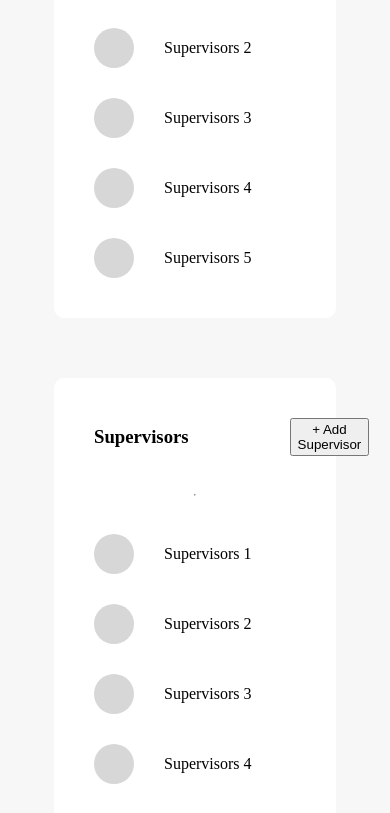
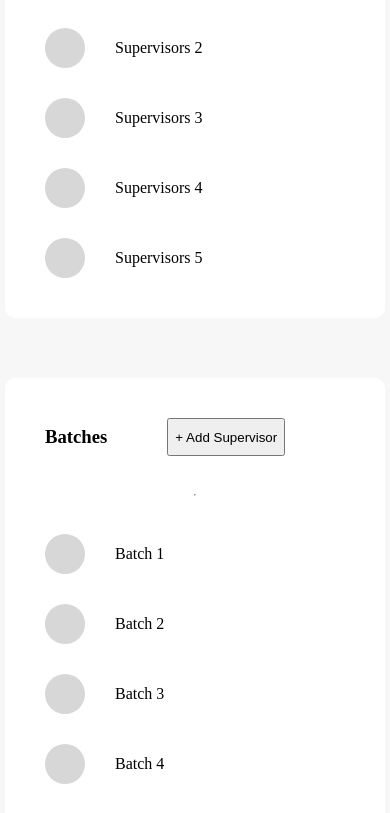
Before and after one commit to kavyanagendra/test-dartle, an Angular app: page / in a window 390 px wide. Shown: the part 1160-1973 px from the top of the page. Built offline with nearby package versions, Linux system fonts and the light colour scheme.

Commit message:
add 2nd box

```diff
--- a/src/app/app.component.css
+++ b/src/app/app.component.css
@@ -1,4 +1,6 @@
 .box-container {
+    width: 100%;
+    max-width: 1000px;
     display: flex;
     justify-content: space-between;
     padding: 40px;
@@ -10,6 +12,8 @@
 }
 
 .box2-container{
+    width: 100%;
+    max-width: 1000px;
     display: flex;
     flex-flow: column;
     justify-content: space-between;
@@ -26,6 +30,12 @@
     border-radius: 5px;
     padding: 50px;
     font-size: 15px;
+}
+
+.heading-container{
+    display: flex;
+    flex-direction: row;
+    gap: 70%
 }
 
 .grey-circle{
@@ -73,6 +83,11 @@
         align-items: center;
     }
 
+    .box-container,
+    .box2-container {
+        width: 300px;
+    }
+
     .box {
         width: 100%;
         padding: 20px;
@@ -82,4 +97,10 @@
     .grey-box-container {
         flex-direction: column;
     }
+
+    .heading-container {
+        display: flex;
+        flex-direction: row;
+        gap: 20%;
+    }
 }
--- a/src/app/app.component.html
+++ b/src/app/app.component.html
@@ -39,7 +39,7 @@
     <div class="box"><b>No of Batches </b><br /><span class="orange_numbers">05</span></div>
   </div>
   <div class="box2-container">
-    <div style="display: flex; flex-direction: row; gap: 50%">
+    <div class="heading-container">
         <h3><b>Supervisors</b></h3>
         <button>+ Add Supervisor</button>
     </div>
@@ -68,31 +68,31 @@
     </div>
   </div>
   <div class="box2-container">
-    <div style="display: flex; flex-direction: row; gap: 50%">
-      <h3><b>Supervisors</b></h3>
+    <div class="heading-container">
+      <h3><b>Batches</b></h3>
       <button>+ Add Supervisor</button>
     </div>
     <hr />
     <div class="grey-box-container">
       <div class="flex-row">
         <div class="grey-circle"></div>
-        <div>Supervisors 1</div>
+        <div>Batch 1</div>
       </div>
       <div class="flex-row">
         <div class="grey-circle"></div>
-        <div>Supervisors 2</div>
+        <div>Batch 2</div>
       </div>
       <div class="flex-row">
         <div class="grey-circle"></div>
-        <div>Supervisors 3</div>
+        <div>Batch 3</div>
       </div>
       <div class="flex-row">
         <div class="grey-circle"></div>
-        <div>Supervisors 4</div>
+        <div>Batch 4</div>
       </div>
       <div class="flex-row">
         <div class="grey-circle"></div>
-        <div>Supervisors 5</div>
+        <div>Batch 5</div>
       </div>
     </div>
   </div>
```
